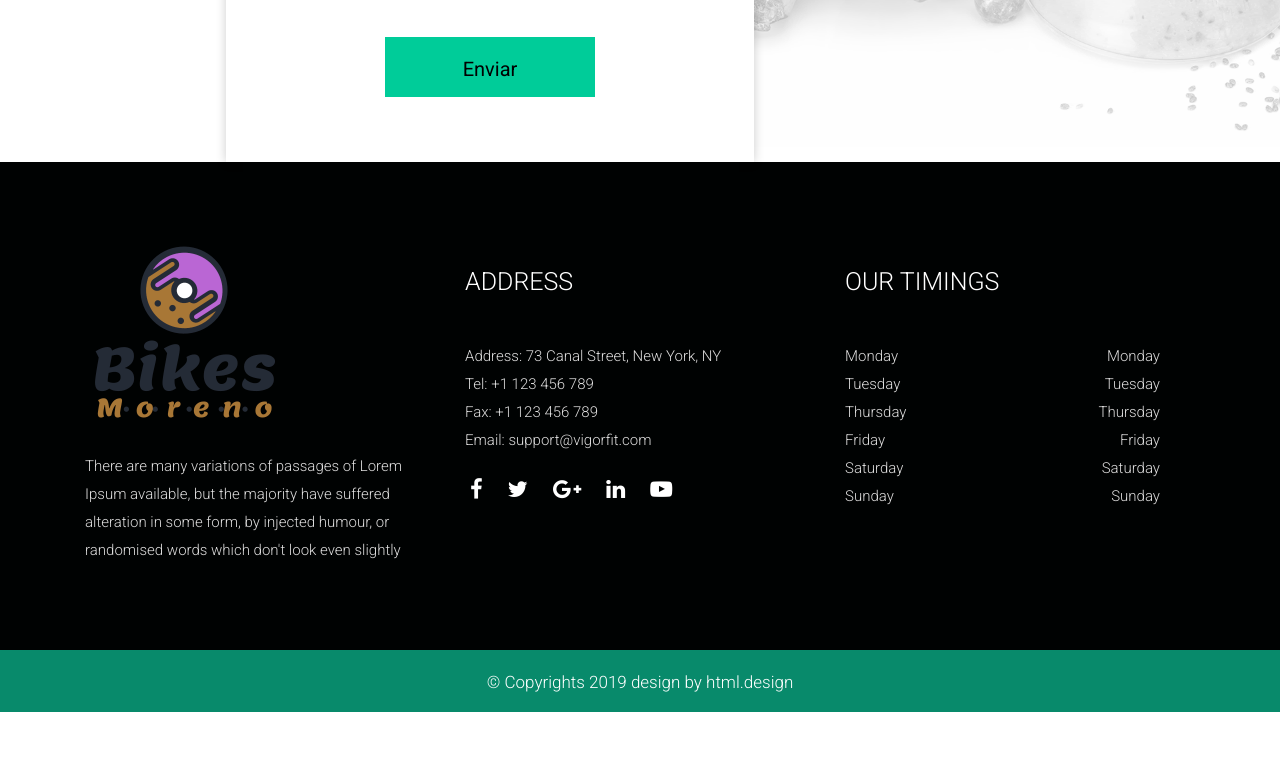
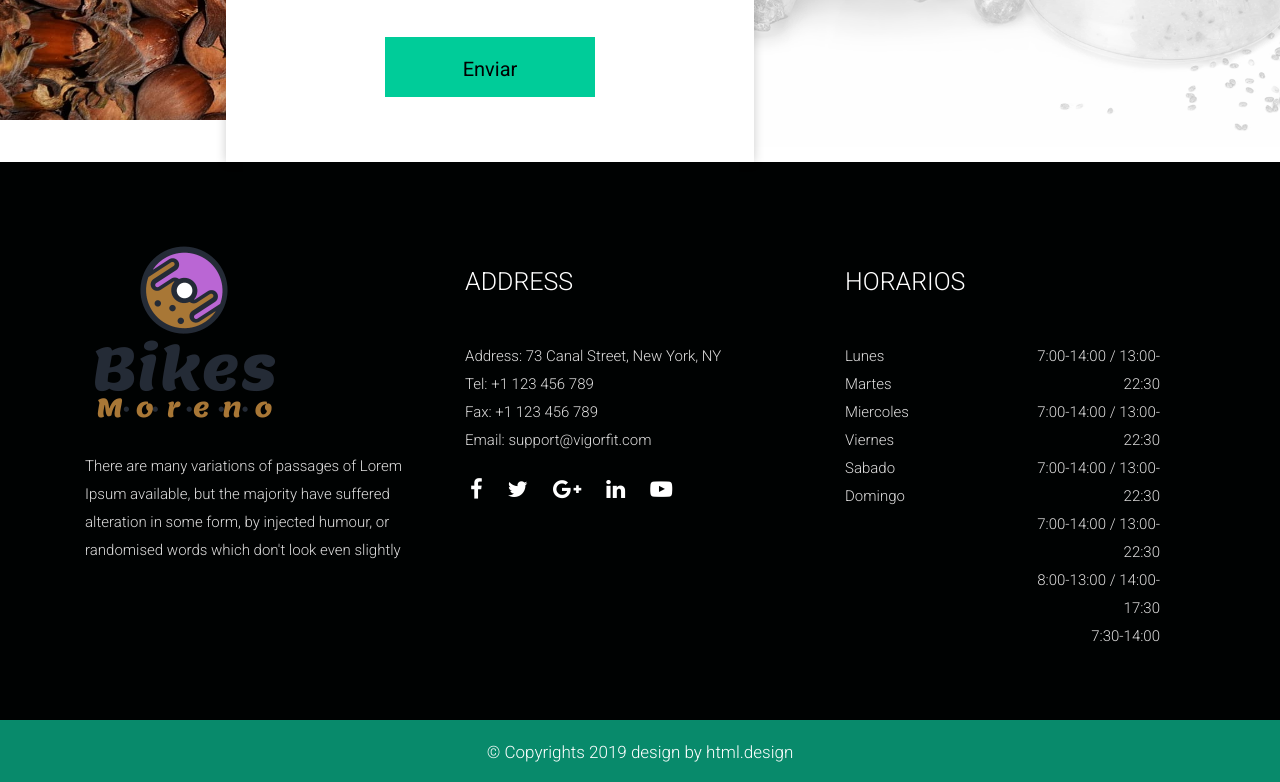
Before and after one commit to Danimoreno12/Pagina-Web, a plain HTML site: page run/index.html in a window 1280 px wide. Shown: the part 4000-4782 px from the top of the page. Before the commit the page ends 4712 px from the top, so only its background shows below. Drawn offline with Linux system fonts and the light colour scheme; some packages are replaced by stand-ins of ours.

Commit message:
arreglado

```diff
--- a/run/index.html
+++ b/run/index.html
@@ -287,7 +287,7 @@
                      <div class="full">
                         <div class="row">
                            <div class="col-sm-12">
-                              <img src="images/realfood.jpg" >
+                           <img src="images/realfood.jpeg" width="550" height="650">
 
                            </div>
                         </div>
@@ -360,24 +360,24 @@
                         <div class="col-sm-12 col-md-6 col-lg-4">
                            <div class="full">
                               <div class="footer_blog full white_fonts">
-                                 <h3>OUR TIMINGS</h3>
+                                 <h3>HORARIOS</h3>
                               </div>
                               <div class="full timetable_blog">
                                  <ul class="time_table text_align_left">
-                                    <li>Monday</li>
-                                    <li>Tuesday</li>
-                                    <li>Thursday</li>
-                                    <li>Friday</li>
-                                    <li>Saturday</li>
-                                    <li>Sunday</li>
+                                    <li>Lunes      </li>
+                                    <li>Martes     </li>
+                                    <li>Miercoles  </li>
+                                    <li>Viernes    </li>
+                                    <li>Sabado     </li>
+                                    <li>Domingo    </li>
                                  </ul>
                                  <ul class="time_table text_align_right">
-                                    <li>Monday</li>
-                                    <li>Tuesday</li>
-                                    <li>Thursday</li>
-                                    <li>Friday</li>
-                                    <li>Saturday</li>
-                                    <li>Sunday</li>
+                                    <li>7:00-14:00 /  13:00-22:30</li>
+                                    <li>7:00-14:00 /  13:00-22:30</li>
+                                    <li>7:00-14:00 /  13:00-22:30</li>
+                                    <li>7:00-14:00 /  13:00-22:30</li>
+                                    <li>8:00-13:00 /  14:00-17:30</li>
+                                    <li>7:30-14:00   </li>
                                  </ul>
                               </div>
                            </div>
```
Also changed, not shown: run/images/realfood.jpeg (added), run/images/realfood.jpg.
